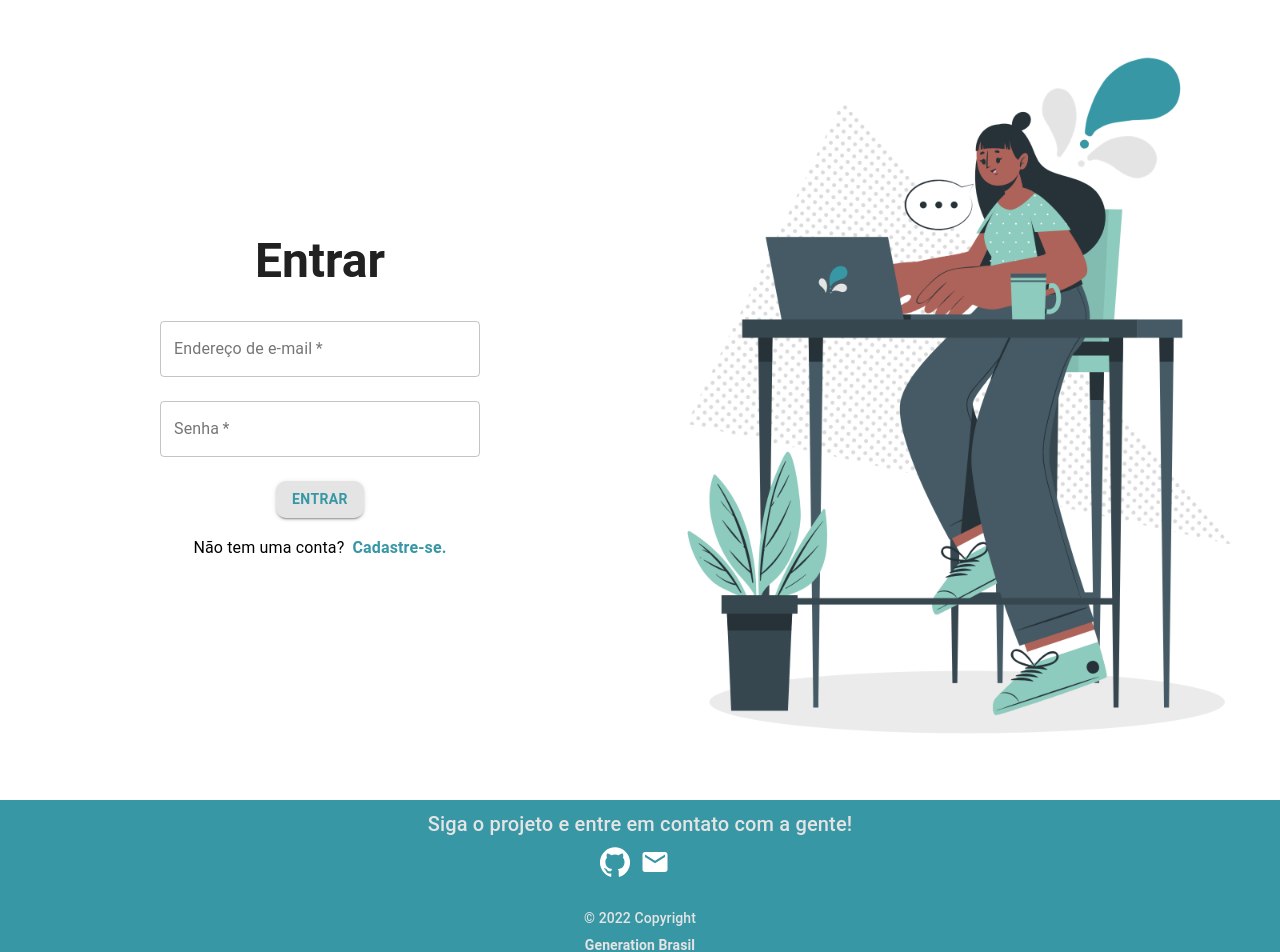
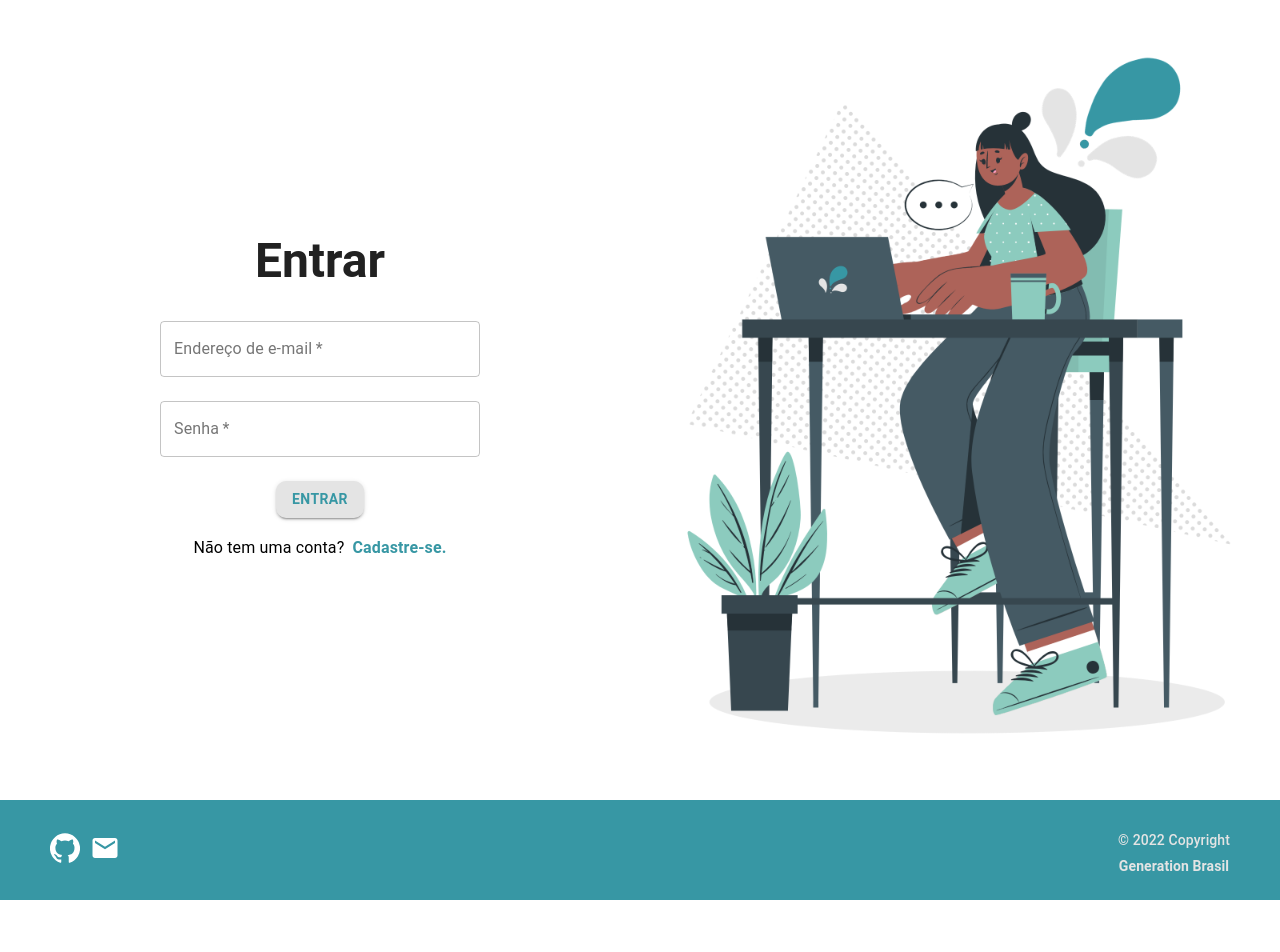
Before and after one commit to projetoFonte/FrontEnd, a React (Create React App) app: page /login in a window 1280 px wide. Shown: the top 952 px of the page. After the commit the page ends 900 px from the top, so only its background shows below. Built offline with nearby package versions, Linux system fonts and the light colour scheme.

Commit message:
estilização do footer

```diff
--- a/src/components/posts/posttab/PostTab.css
+++ b/src/components/posts/posttab/PostTab.css
@@ -28,9 +28,9 @@
     color: #3797a4;
 }
 
-/* .subtitle2{
-    padding-left: 100px;
-} */
+.subtitle2{
+    padding-right: 50px!important;
+}
 
 .breakLines{
     inline-size: 25em;
--- a/src/components/posts/posttab/PostTab.tsx
+++ b/src/components/posts/posttab/PostTab.tsx
@@ -31,15 +31,15 @@ function PostTab() {
               </Box>
 
               <Box display="block" alignItems="flex-end" >
-              <Typography paragraph gutterBottom variant="subtitle1" color="textPrimary" className="font breakLines">
-              Somos uma plataforma informativa que gera visibilidade e engajamento social para apoiar o <a href="https://brasil.un.org/pt-br/sdgs/6" target="_blank" rel="noreferrer" color="textPrimary" className='texto1 titulo text-decorator-none'>Objetivo de Desenvolvimento Sustentável de número 6</a>, água potável e saneamento básico, que é uma iniciativa da ONU. Somos a fonte de incentivo para que corporações se comprometam com a construção de um mundo melhor para todes!
+              <Typography paragraph gutterBottom variant="subtitle1" color="textPrimary" className="font breakLines textWeight">
+              Somos uma plataforma informativa que gera visibilidade e engajamento social para apoiar o <a href="https://brasil.un.org/pt-br/sdgs/6" target="_blank" rel="noreferrer" color="textPrimary" className='texto1 titulo text-decorator-none'>Objetivo de Desenvolvimento Sustentável 6</a> da ONU, água potável e saneamento básico. Temos como objetivo ser a fonte de incentivo para que corporações se comprometam com a construção de um mundo melhor para todes.
               <Typography align="right">
               <a href="https://brasil.un.org/pt-br/sdgs/6" target="_blank" rel="noreferrer" color="textPrimary" className='texto1 titulo text-decorator-none'> Saiba mais</a>
               </Typography>
               </Typography>
               </Box>
 
-              <Box display="block" alignItems="flex-end" className='font textFonte'>
+              <Box display="block" alignItems="center" className='font textFonte subtitle2'>
                 <Typography variant="body1" gutterBottom color="textPrimary" align="justify" className='textMini textWeight'>
                   A água é nossa fonte.
                 </Typography>
@@ -72,6 +72,9 @@ function PostTab() {
                 <p>Visando os princípios universais do <a href="https://www.pactoglobal.org.br/" target="_blank" rel="noreferrer" color="textPrimary" className='texto1 titulo text-decorator-none'>Pacto Global</a>, nosso objetivo é captar organizações interessadas em impactar gerações futuras e fazer
                   a diferença, criando alertas para aumentar a visibilidade para essa questão.
                   A água é nossa fonte e ela não pode cessar.</p>
+                <Typography align="right">
+                  <a href="https://www.pactoglobal.org.br/" target="_blank" rel="noreferrer" color="textPrimary" className='texto1 titulo text-decorator-none'> Saiba mais</a>
+                </Typography>
               </Typography>
             </Box>
           </Box>
--- a/src/components/statics/footer/Footer.css
+++ b/src/components/statics/footer/Footer.css
@@ -25,3 +25,11 @@
 .bold{
     font-weight: bold!important;
 }
+
+.pLeft{
+    padding-left: 50px;
+}
+
+.pRight{
+    padding-right: 50px;
+}
--- a/src/components/statics/footer/Footer.tsx
+++ b/src/components/statics/footer/Footer.tsx
@@ -9,12 +9,9 @@ function Footer() {
     <>
       <Grid container direction="row" justifyContent="center" alignItems="center" className="footerBg">
         <Grid alignItems="center" item xs={12}>
-          <Box className="box">
-            <Box paddingTop={1} display="flex" alignItems="center" justifyContent="center">
-              <Typography variant="h6" align="center" gutterBottom className='redes'>Siga o projeto e entre em contato com a gente!</Typography>
-            </Box>
+          <Box display="flex" flexDirection="row" justifyContent="space-between" className="box" >
 
-            <Box display="flex" alignItems="center" justifyContent="center">
+            <Box display="flex" alignItems="center" justifyContent="center" className='pLeft'>
                 <a href="https://github.com/projetoFonte" target="_blank" rel="noreferrer">
                      <GitHub style={{ fontSize: 30, color: "white" }}/>
                 </a>
@@ -23,9 +20,8 @@ function Footer() {
                     <Mail style={{ fontSize: 30, color: "white" }}/>
                 </a>
             </Box>
-          </Box>
 
-          <Box className='box1'>
+            <Box display="flex" flexDirection="column" justifyContent="center" alignItems="center" className='pRight'>
             <Box paddingTop={1} display="flex" alignItems="center" justifyContent="center">
               <Typography variant="subtitle2" align="center" gutterBottom className='redes'>© 2022 Copyright</Typography>
             </Box>
@@ -35,6 +31,10 @@ function Footer() {
               </a>
             </Box>
           </Box>
+
+          </Box>
+
+
         </Grid>
       </Grid>
     </>
--- a/src/pages/about/About.tsx
+++ b/src/pages/about/About.tsx
@@ -78,7 +78,7 @@ function About() {
                                     <Box className='mSobre'>
                                     <div id="mouse">
                                         <Box display="flex" justifyContent="center">
-                                            <img src="https://i.imgur.com/eYrbxYs.jpg" alt="Foto da Natalia" className="bio"/>
+                                            <img src="https://i.imgur.com/O5QnRke.png" alt="Foto da Natalia" className="bio"/>
                                         </Box>
                                         <Typography className="tituloBio">
                                             Natalia F Duque
@@ -98,7 +98,7 @@ function About() {
                                             <i>A Detalhista</i>
                                         </Typography>
                                         <Typography className="textBio" >
-                                            Da geração Z, conciliadora, atenta aos detalhes e sempre querendo aprender.
+                                            Conciliadora, ama animais, jogos e documentários. Sempre atenta aos detalhes e querendo aprender cada vez mais.
                                         </Typography>
                                     </Box>
                                 </Grid>
@@ -127,7 +127,7 @@ function About() {
                                             <i>O Observador</i>
                                         </Typography>
                                         <Typography className="textBio" >
-                                            O mais novo, determinado e disposto a resolver qualquer problema, facilidade com Back-end.
+                                            O mais novo, determinado e disposto a resolver qualquer problema, afinidade com Back-end.
                                         </Typography>
                                     </Box>
                                 </Grid>
@@ -158,7 +158,7 @@ function About() {
                                             <i>O Professor</i>
                                         </Typography>
                                         <Typography className="textBio" >
-                                        Apaixonado por tecnologia, motivado por desafios e sempre disponível quando alguém precisa de ajuda.
+                                            Apaixonado por tecnologia, motivado por desafios e sempre disponível quando alguém precisa de ajuda.
                                         </Typography>
                                     </Box>
                                 </Grid>
@@ -187,7 +187,7 @@ function About() {
                                             <i>O Proativo</i>
                                         </Typography>
                                         <Typography className="textBio" >
-                                            Nascido um ano após o bug do milênio, naturalmente curioso, apaixonado por artes e tecnologia.
+                                            Nascido um ano após o bug do milênio, naturalmente curioso, apaixonado por artes e tecnologia, obstinado em unir essas áreas.
                                         </Typography>
                                     </Box>
                                 </Grid>
@@ -216,7 +216,7 @@ function About() {
                                             <i>O Agitado</i>
                                         </Typography>
                                         <Typography className="textBio" >
-                                        O amante de <i>Peaky Blinders</i>, sempre frio e calculista.
+                                        O amante de <i>Peaky Blinders</i>, frio e calculista. Sempre tentando deixar o clima do grupo mais leve e disposto a ajudar.
                                         </Typography>
                                     </Box>
                                 </Grid>
```
